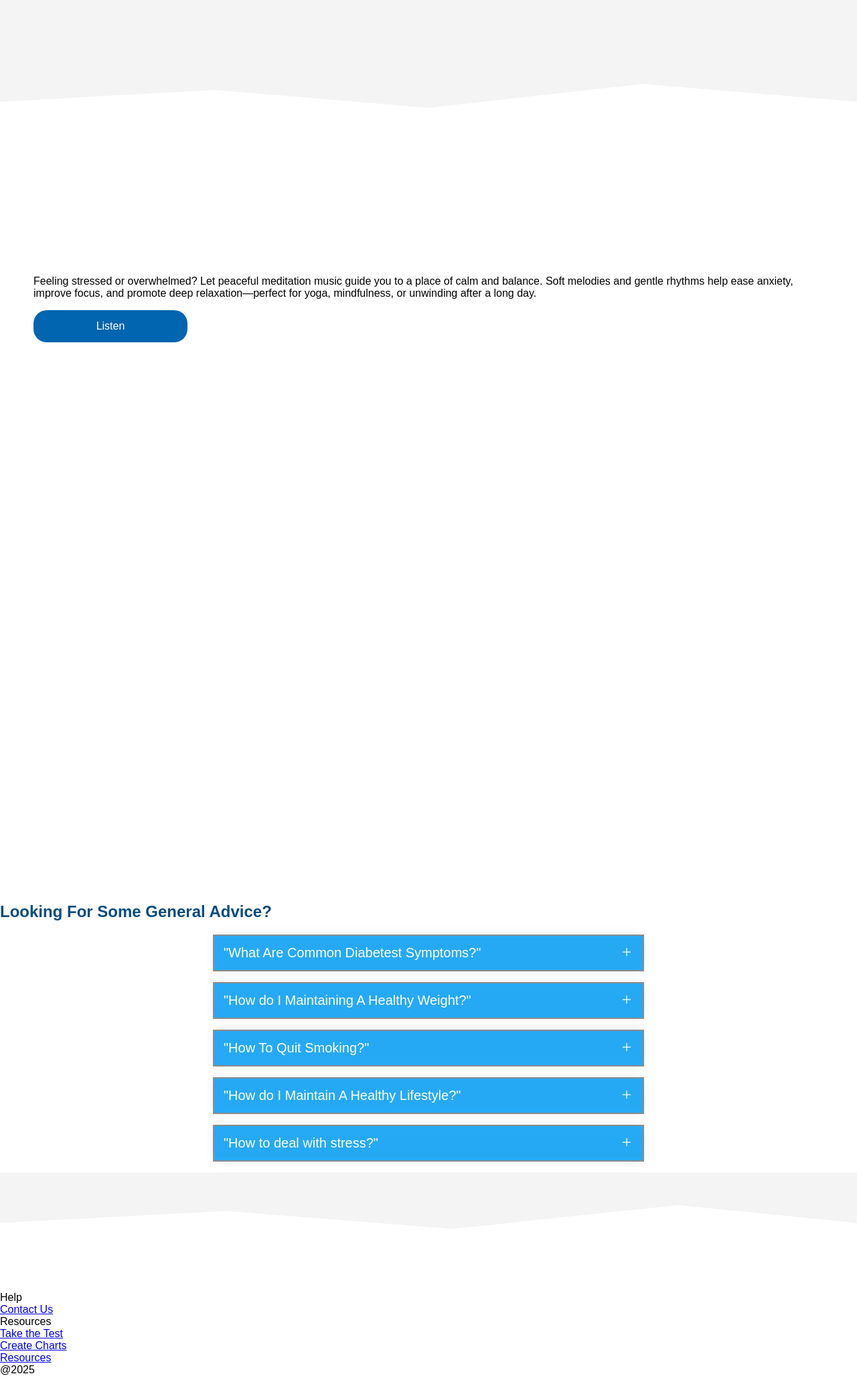
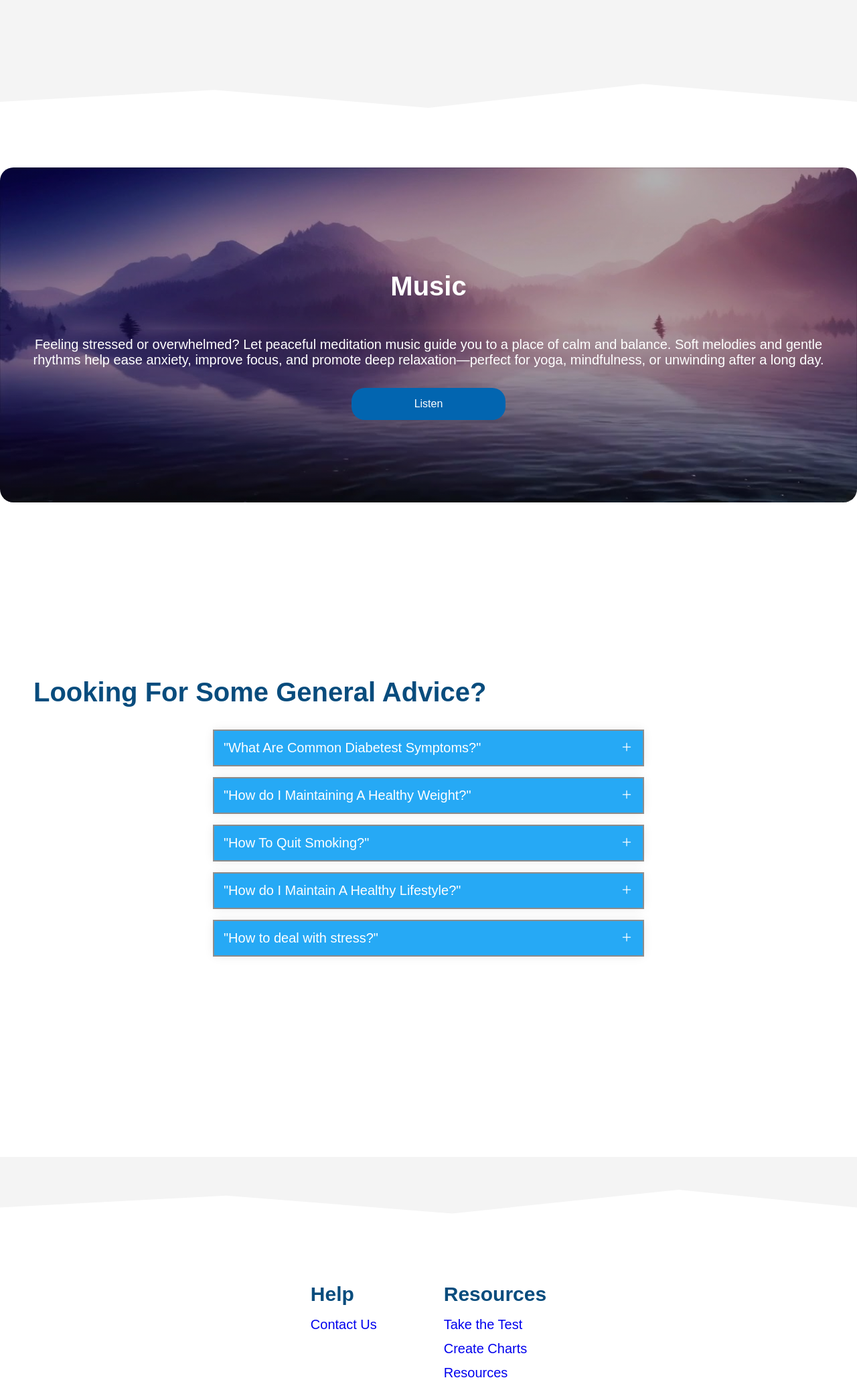
Before and after one commit to ImpactGLX323/UMAIHackathon-UNM, a Flask app: page / in a window 1280 px wide. Shown: the part 2074-4134 px from the top of the page at 67% size. Run offline with Flask 3, Linux system fonts and the light colour scheme.

Commit message:
Update styles.css for music section and end-of-website section

```diff
--- a/src/backend/app/static/styles.css
+++ b/src/backend/app/static/styles.css
@@ -12,16 +12,18 @@ body {
     flex-direction: column;
 }
 
-.section_2, .section_3, .section_4 {
+.section_2, .section_3, .section_4, section_general
+{
     display: flex;
     position: relative;
     flex-direction: column;
     height: auto;
 }
 
-.section_4 {
+.section_general
+{
     padding: 50px;
-    min-height: 800px;
+    min-height: 700px;
 }
 
 .section_1 {
@@ -46,7 +48,8 @@ body {
     align-items: center;
 }
 
-.s2_svg {
+.s2_svg, s4_svg
+{
     display: block;
     background-color: #f4f4f4;
     background-size: cover;
@@ -61,11 +64,48 @@ body {
     font-size: 20px;
 }
 
+.s4text_item
+{
+    background-image: linear-gradient(rgba(0, 0, 0, 0.3), rgba(0, 0, 0, 0.3)), url("../static/music.png");
+    background-repeat: no-repeat;
+    background-size: 100% 100%;
+    display: flex;
+    min-height: 500px;
+    flex-direction: column;
+    align-items: center;
+    justify-content: center;
+    border-radius: 20px;
+    font-size: 20px;
+}
+
+.music_content
+{
+    display: flex;
+    flex-direction: column;
+    justify-content: center;
+    align-items: center;
+}
+
+.music_content p
+{
+    padding: 0 20px 10px;
+    color: white;
+    text-align: center;
+}
+
+
 .s2_title, .s3_title {
     position: relative;
 }
 
-.s2_title h1, .s3_title h1, .s4_title h1 {
+.s4_title
+{
+    text-align: center;
+    position: relative;
+}
+
+.s2_title h1, .s3_title h1, .general_title h1, .section_4 h1
+{
     font-size: 40px;
 }
 
@@ -100,7 +140,8 @@ body {
     background-color: #f4f4f4;
 }
 
-.s3_svg {
+.s3_svg, .general_svg
+{
     display: block;
     background-color: #ffffff;
     background-size: cover;
@@ -385,6 +426,53 @@ body {
     transform: rotate(360deg);
 }
 
+.section_end
+{
+    min-height: 400px;
+}
+
+.section_end .year
+{
+    position: absolute;
+    bottom: 0;
+    right: 0;
+    padding: 20px;
+    color: rgb(128, 128, 128, 0.8);
+}
+
+.section_end_content
+{
+    display: flex;
+    flex-direction: row;
+    justify-content: center;
+    gap: 100px;
+}
+
+.section_end_content span
+{
+    font-weight: bold;
+    font-size: 30px;
+    color: rgb(8, 76, 125);
+}
+
+.help_item, .resource_item
+{
+    line-height: 1.8;
+}
+
+.help_item a, .resource_item a
+{
+    font-size: 20px;
+    text-decoration: none
+}
+
+.help_item a:hover, .resource_item a:hover
+{
+    font-size: 20px;
+    text-decoration: underline;
+}
+
+
 @media screen and (max-width: 1000px) {
     .header {
         font-size: 30px;
@@ -411,9 +499,16 @@ body {
         padding-top: calc(90px + 4rem);
     }
 
-    .section_2, .section_3, .section_4 {
+    .section_2, .section_3, .section_4, .section_general {
         min-height: 500px;
     }
+
+    .music_content
+    {
+        min-width: 500px;
+        min-height: 300px;
+    }
+
 
     .slide_track_container {
         min-height: 500px;
@@ -435,13 +530,14 @@ body {
         gap: 0;
     }
 
-    .s2_title, .s3_title {
+    .s2_title, .s3_title, .s4_title, .music_content{
         height: 100px;
         width: 375px;
         font-size: smaller;
     }
 
-    .s4_title h1 {
+    .general_title h1, .s4_title h1
+    {
         text-align: center;
     }
 
```
